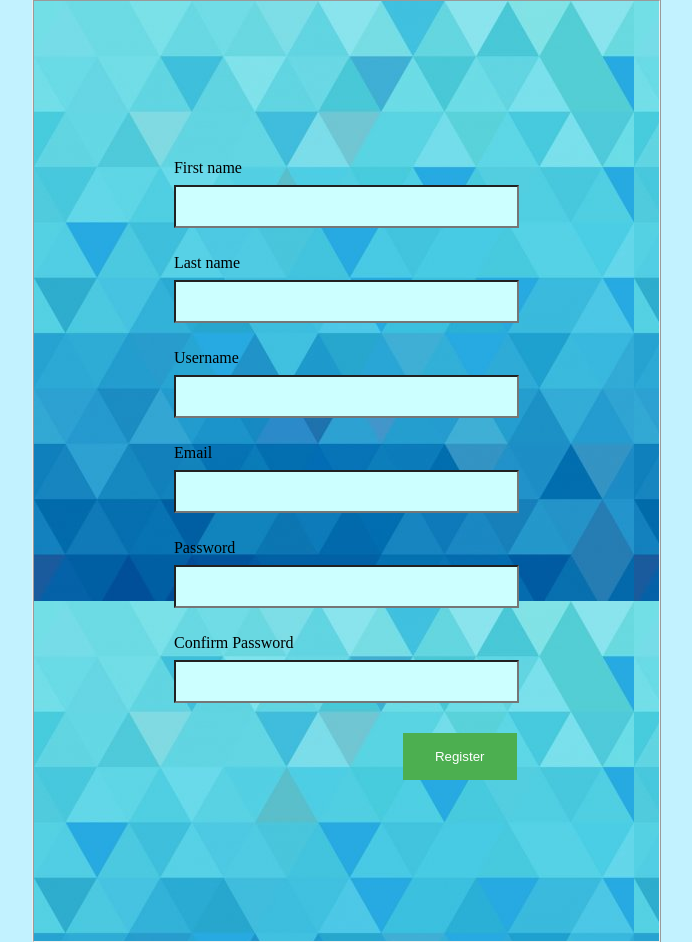
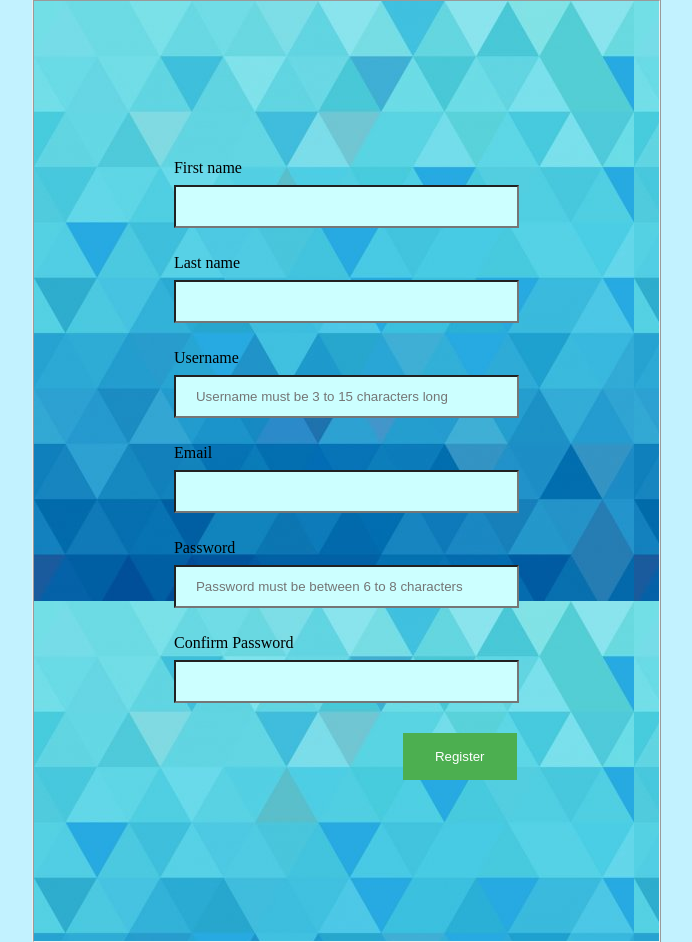
Before and after one commit to Revan0907/Cyberbox, a Flask app: page /register in a window 1280 px wide. Shown: the part 351-1293 px from the top of the page, without its empty margins (409-1101 px from the left). Run offline with Flask 2, Linux system fonts and the light colour scheme.

Commit message:
Added placeholders for easier use and security

```diff
--- a/website/routes.py
+++ b/website/routes.py
@@ -150,7 +150,7 @@ def add_to_cart_from_wish(id):
 
 @app.route("/checkout", methods=['GET','POST'])
 def checkout():
-    if current_user.is_anonymous == True:
+    if current_user.is_anonymous == True or session["cart"] == []:
         return render_template('403.html'), 403
     form = PaymentForm()
     if form.validate_on_submit():
--- a/website/templates/register.html
+++ b/website/templates/register.html
@@ -6,9 +6,9 @@
     {{ form.csrf_token }}
     <br> {{ form.firstname.label }} {{form.firstname}} <br> <br>
     {{ form.lastname.label }} {{form.lastname}} <br> <br>
-    {{ form.username.label }} {{ form.username }} <br> <br>
+    {{ form.username.label }} {{ form.username(placeholder="Username must be 3 to 15 characters long") }} <br> <br>
     {{ form.email.label}} {{form.email}} <br> <br>
-    {{ form.password.label}} {{form.password}} <br> <br>
+    {{ form.password.label}} {{form.password(placeholder="Password must be between 6 to 8 characters")}} <br> <br>
     {{ form.confirm_password.label}} {{form.confirm_password}} <br> <br>
       <input type="submit" value="Register"> <br><br><br><br>
     {% for field, errors in form.errors.items() %}
```
Also changed, not shown: website/templates/payment.html (+5 -5 lines).
